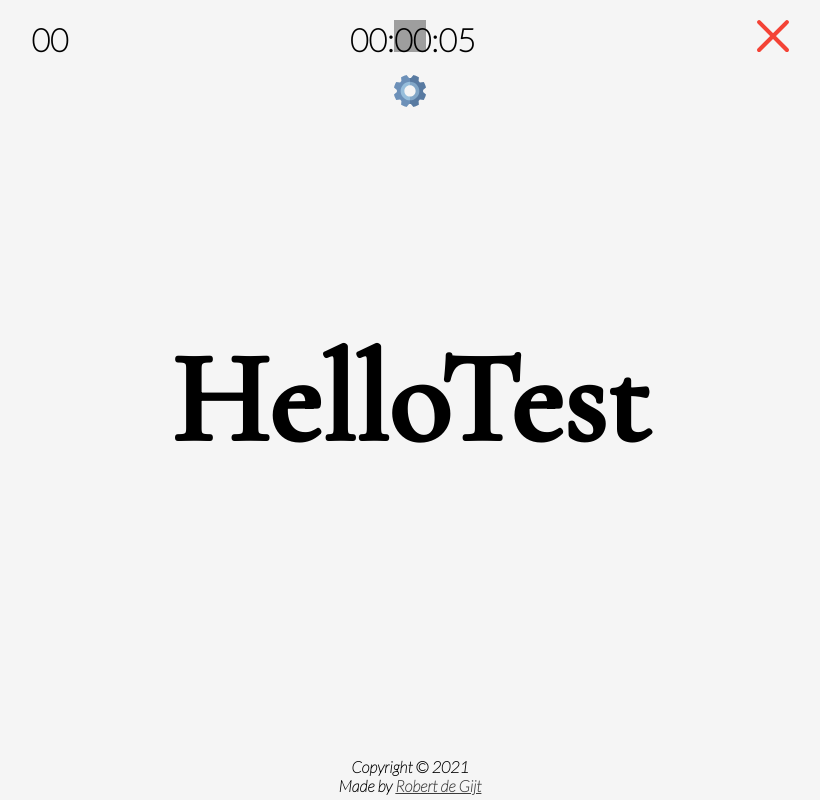
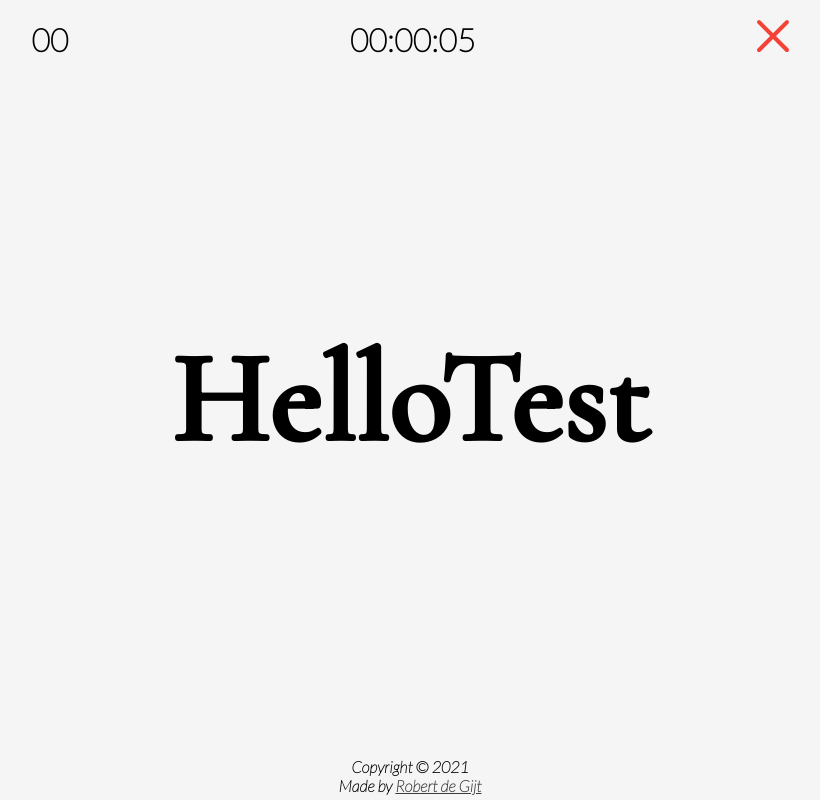
Before and after one commit to rgijt/ThaGoon, a Vue app in the folder thagoon/: page /game in a window 1280 px wide. Shown: the whole page, without its empty margins (230-1050 px from the left). Built offline with nearby package versions, Linux system fonts and the light colour scheme; grey boxes are pictures that could not be loaded.

Commit message:
Header component only visible for startmenu

```diff
--- a/thagoon/src/components/Header.vue
+++ b/thagoon/src/components/Header.vue
@@ -1,12 +1,10 @@
 <template>
-  <header>
-    <div class="startmenu-header">
-      <div class="btn">
-        <img src="../assets/icons/logout-1.svg" />
-      </div>
-      <div class="btn">
-        <img src="../assets/icons/cogwheel.svg" />
-      </div>
+  <header v-if="$route.path === '/'">
+    <div class="btn">
+      <img src="../assets/icons/logout-1.svg" />
+    </div>
+    <div class="btn">
+      <img src="../assets/icons/cogwheel.svg" />
     </div>
   </header>
 </template>
@@ -24,11 +22,10 @@ header {
   position: absolute;
   top: 0;
   z-index: 99;
+  justify-content: space-between;
 }
 header div {
-  width: 100%;
-  margin: auto;
-  padding: 10px 0;
+  padding: 20px;
 }
 header img {
   height: 32px;
```
